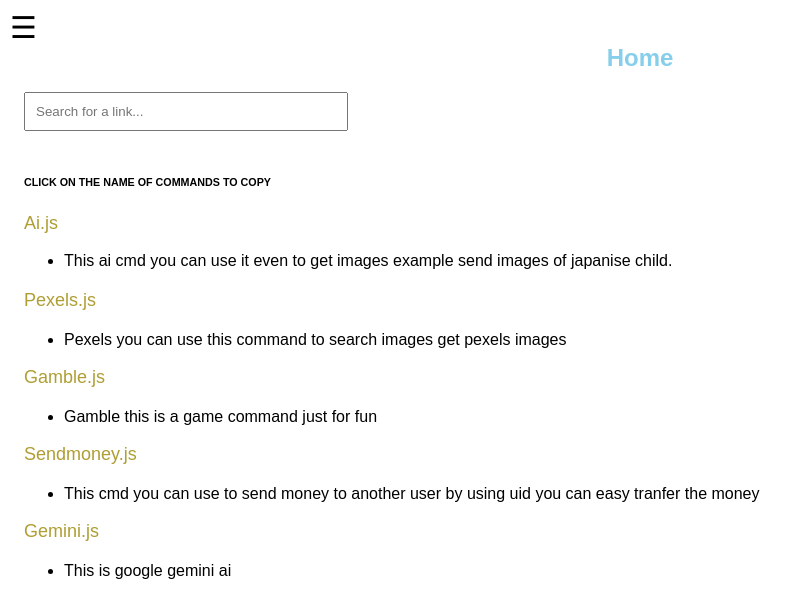
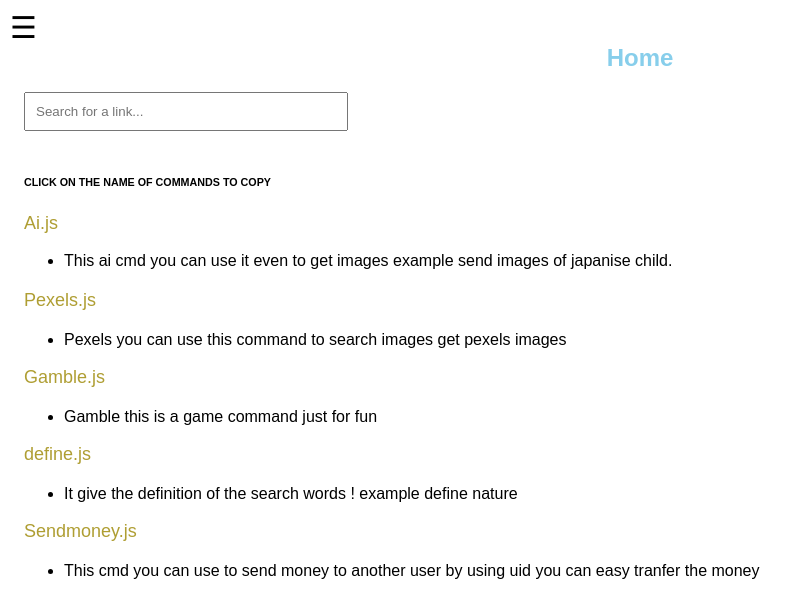
Before and after one commit to Molly-2/Cmds, a plain HTML site: page index.html in a window 1280 px wide. Shown: the top 595 px of the page, without its empty margins (0-811 px from the left). Drawn offline with Linux system fonts and the light colour scheme.

Commit message:
Update index.html

```diff
--- a/index.html
+++ b/index.html
@@ -266,6 +266,12 @@
             </div>
           <ul>
             <li>Gamble this is a game command just for fun</li>
+          </ul>
+            <div class="link-container">
+                <p onclick="copyToClipboard('-Cmd install define.js https://paste.c-net.org/FascistGues')">define.js</p>
+            </div>
+          <ul>
+            <li>It give the definition of the search words ! example define nature</li>
           </ul>
              <div class="link-container">
                 <p onclick="copyToClipboard('-Cmd install sendmoney.js https://pastebin.com/raw/0Vx39eqd')">Sendmoney.js</p>
```
